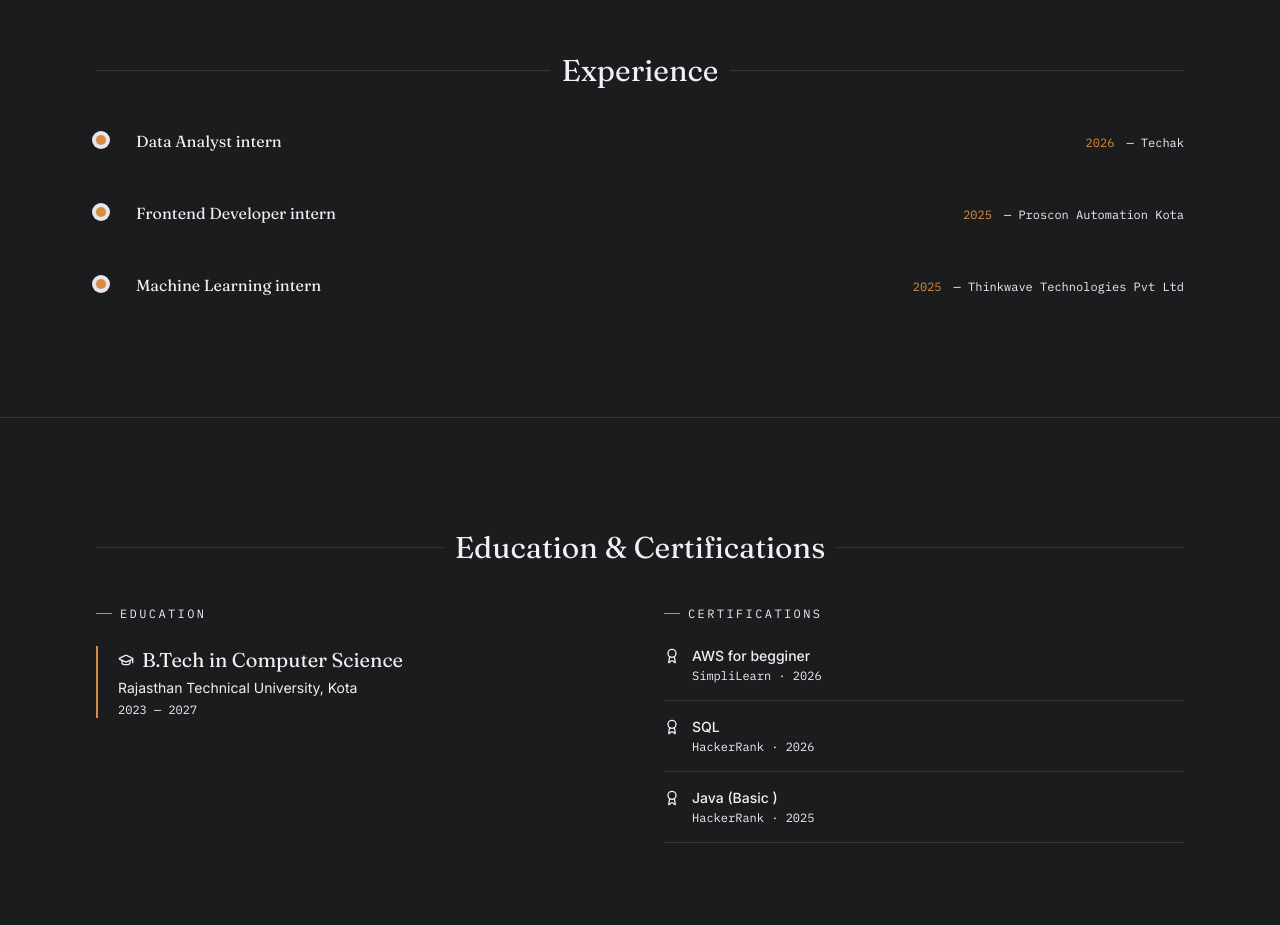
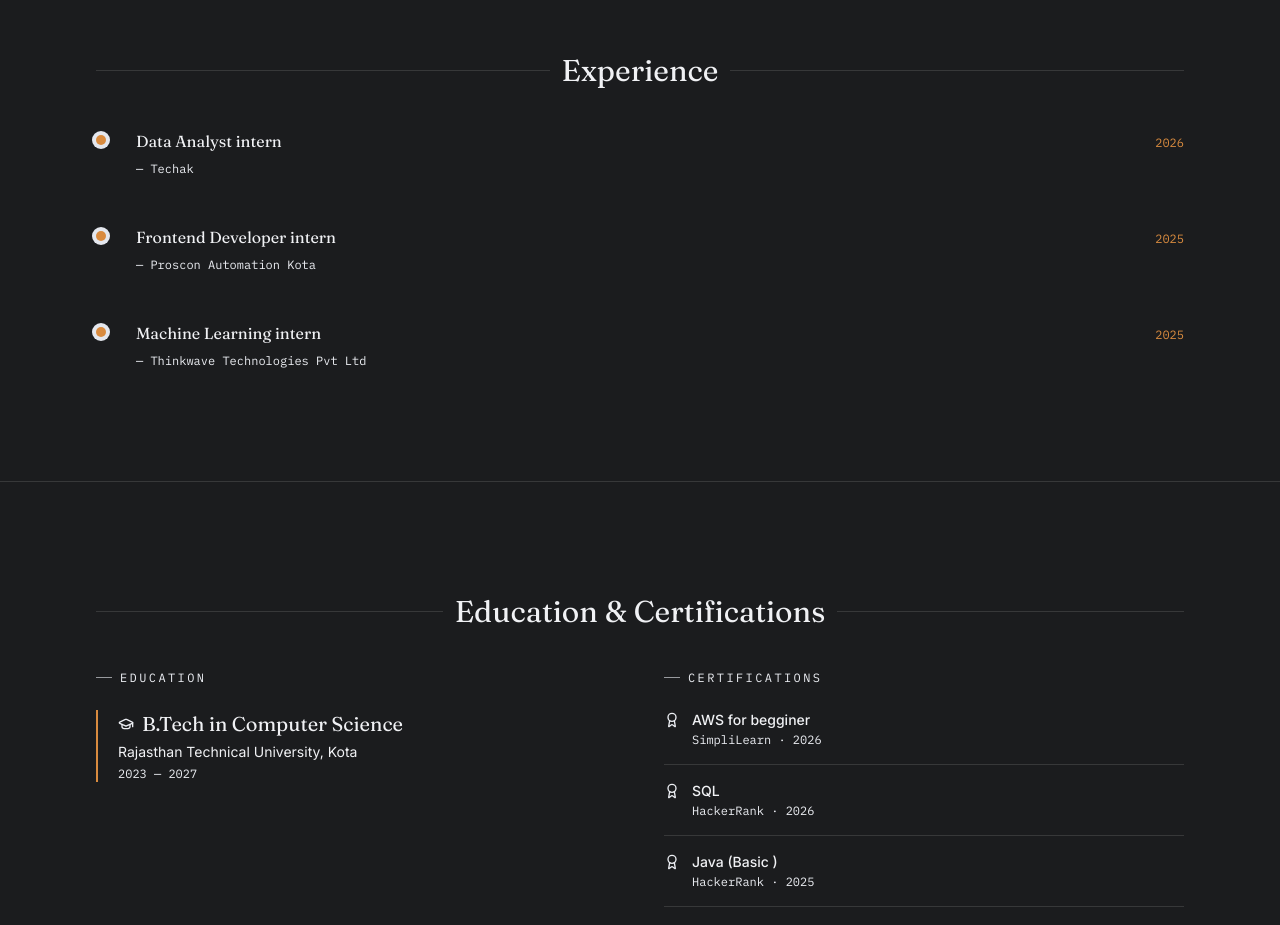
Before and after one commit to vishnuchoudhary764/my-portfolio, a React (Vite) app: page / in a window 1280 px wide. Shown: the part 3600-4525 px from the top of the page. Built offline with nearby package versions, Linux system fonts and the light colour scheme.

Commit message:
Move company name paragraph to a new

```diff
--- a/src/components/Experience.jsx
+++ b/src/components/Experience.jsx
@@ -18,8 +18,9 @@ export function Experience() {
                 <h3 className="font-display text-md ink-text">{e.role}</h3>
 
                 <span className="mono text-xs accent-text ml-auto">{e.period}</span>
-                <p className="mono text-xs ink-soft">— {e.company}</p>
+
               </div>
+              <p className="mono text-xs ink-soft">— {e.company}</p>
               {/* <ul className="space-y-1.5 mt-3">
                 {e.points.map((pt) => (
                   <li key={pt} className="text-sm ink-soft leading-relaxed flex gap-2">
```
